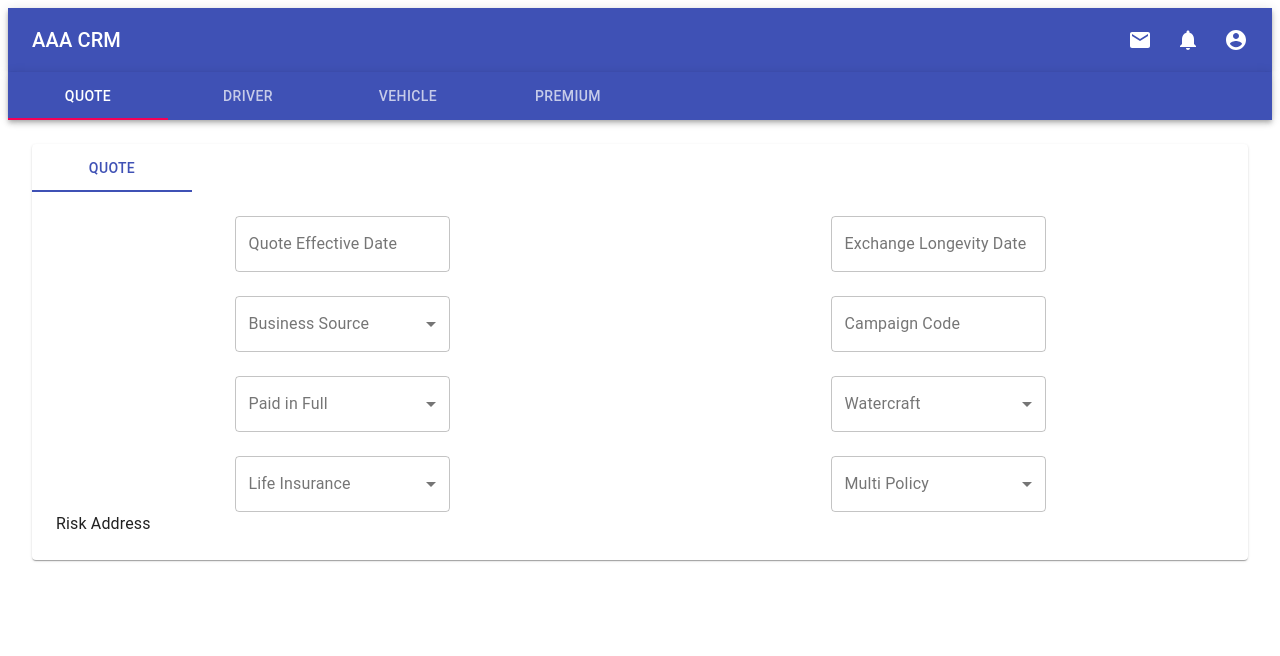
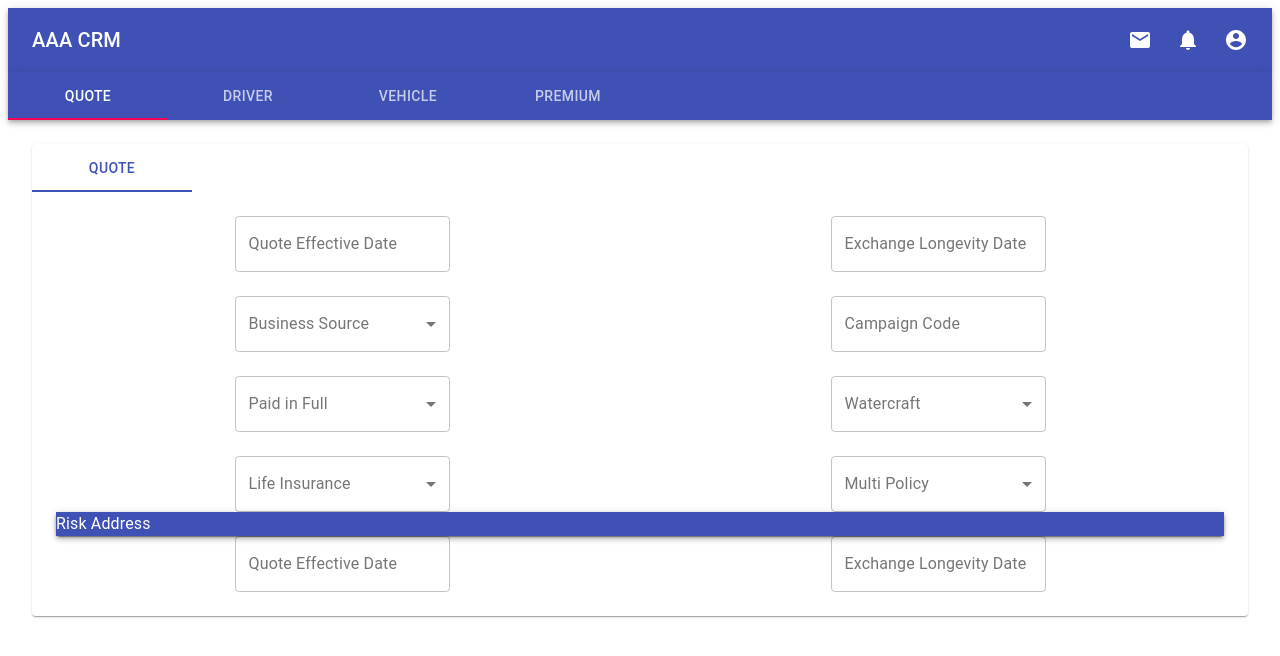
Before and after one commit to SammRosenthal/crm-test, a React (Create React App) app: page / in a window 1280 px wide. Shown: the top 656 px of the page. Built offline with nearby package versions, Linux system fonts and the light colour scheme.

Commit message:
added risk address section

```diff
--- a/src/components/auto/quote/quote/quote.js
+++ b/src/components/auto/quote/quote/quote.js
@@ -37,6 +37,7 @@
     const handleMultiPolicy = (e) => {setMultiPolicy(e.target.value)}
 
     return (
+        <>
         <div className={classes.root}>
             <Grid
                 container
@@ -112,5 +113,6 @@
             </Grid>
             <RiskAddress />
         </div>
+        </>
     )
 }
--- a/src/components/auto/quote/quote/riskAddress.js
+++ b/src/components/auto/quote/quote/riskAddress.js
@@ -1,9 +1,60 @@
 import React from 'react';
+import {makeStyles} from '@material-ui/styles';
+import AppBar from '@material-ui/core/AppBar';
+import Paper from '@material-ui/core/Paper';
+import Toolbar from '@material-ui/core/Toolbar';
+import Grid from '@material-ui/core/Grid';
+import TextField from '@material-ui/core/TextField';
+
+const useStyles = makeStyles((theme) => ({
+    root: {
+        flexGrow: 1,
+    },
+    container: {
+        justifyContent: "center"
+    },
+    textField: {
+        textAlign: "center",
+    },
+    input: {
+        width: 215,
+        textAlign: "left"
+    }
+}))
+
 
 export default function RiskAddress() {
+    const classes = useStyles();
+
     return (
-        <div>
-            Risk Address
-        </div>
+        <>
+        <Paper>
+            <AppBar
+                position="relative"
+            >
+                    Risk Address
+            </AppBar>
+        </Paper>
+        <Grid
+            container
+            spacing={3}
+            className={classes.container}
+        >
+            <Grid item xs={12} sm={6} className={classes.textField}>
+                <TextField
+                    className={classes.input}
+                    label="Quote Effective Date"
+                    variant="outlined"
+                />
+            </Grid>
+            <Grid item xs={12} sm={6} className={classes.textField}>
+                <TextField
+                    className={classes.input}
+                    label="Exchange Longevity Date"
+                    variant="outlined"
+                />
+            </Grid>
+        </Grid>
+        </>
     )
 }
```
